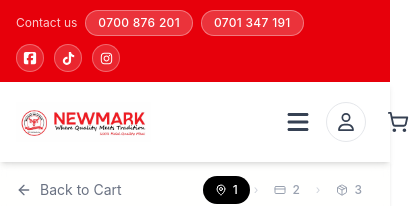
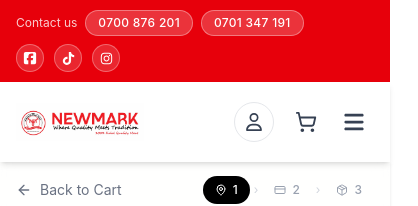
Before and after one commit to hamidzzabdul/newmac-frontend, a Next.js app: page /checkout in a window 390 px wide. Shown: the top 206 px of the page, 418 px wide, since content can reach past the window. Built offline with nearby package versions, Linux system fonts and the light colour scheme; no server answers.

Commit message:
added a user nav in mobile

```diff
--- a/components/NavBar.tsx
+++ b/components/NavBar.tsx
@@ -59,14 +59,15 @@ function NavBar() {
       <nav className="w-full bg-white shadow-md sticky top-0 z-40">
         <div className="max-w-7xl mx-auto px-4 lg:px-6">
           <div className="flex items-center justify-between h-20">
-            <Link href="/" className="flex items-center gap-2">
-              <div className="w-67.5 overflow-hidden">
+            <Link href="/" className="flex items-center shrink-0">
+              <div className="w-32 sm:w-40 md:w-52 overflow-hidden shrink-0">
                 <Image
                   src={Logo}
                   alt="newmark logo"
                   width={500}
                   height={500}
-                  className="w-[50%] sm:w-[70%] md:w-[90%] h-full"
+                  className="w-full h-auto"
+                  priority
                 />
               </div>
             </Link>
@@ -106,21 +107,21 @@ function NavBar() {
               </li>
             </ul>
 
-            <div className="flex items-center gap-4">
-              <button
-                onClick={() => setShowMobileMenu(!showMobileMenu)}
-                className="md:hidden text-gray-700"
-                aria-label="Menu"
-              >
-                <FaBars size={24} />
-              </button>
-
+            <div className="flex items-center gap-2 md:gap-4 shrink-0">
               <NavActions
                 onOpenAuth={(tab) => {
                   setAuthTab(tab);
                   setAuthModalOpen(true);
                 }}
               />
+
+              <button
+                onClick={() => setShowMobileMenu(!showMobileMenu)}
+                className="md:hidden text-gray-700 flex items-center justify-center w-10 h-10 rounded-full hover:bg-gray-100 transition-colors"
+                aria-label="Menu"
+              >
+                <FaBars size={22} />
+              </button>
             </div>
           </div>
         </div>
@@ -142,7 +143,7 @@ function NavBar() {
               </div>
 
               {!loading && isSignedIn && user ? (
-                <div className="mb-6 rounded-2xl border border-red-100 bg-gradient-to-r from-red-50 to-rose-100 p-4">
+                <div className="mb-6 rounded-2xl border border-red-100 bg-linear-to-r from-red-50 to-rose-100 p-4">
                   <div className="flex items-center gap-3">
                     <div className="relative w-12 h-12 rounded-full bg-red-600 flex items-center justify-center text-white font-bold text-lg shrink-0">
                       {user.fullName?.charAt(0).toUpperCase() || "U"}
```
